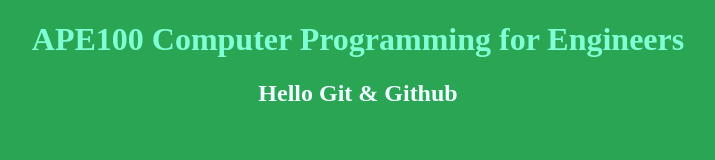
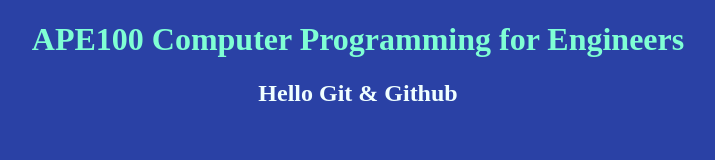
Before and after one commit to somchoke-github/testgit, a plain HTML site: page index.html in a window 1280 px wide. Shown: the whole page, without its empty margins (282-997 px from the left). Drawn offline with Linux system fonts and the light colour scheme.

Commit message:
Add files via upload

```diff
--- a/index.html
+++ b/index.html
@@ -8,7 +8,7 @@
     <title>APE100</title>
 </head>
 
-<body style="background-color: rgb(42, 165, 83);">
+<body style="background-color: rgb(42, 65, 165);">
     <h1 style="color: aquamarine; text-align: center;">APE100 Computer Programming for Engineers</h1>
     <h2 style="color: azure; text-align: center;">Hello Git & Github</h2>
 </body>
```
